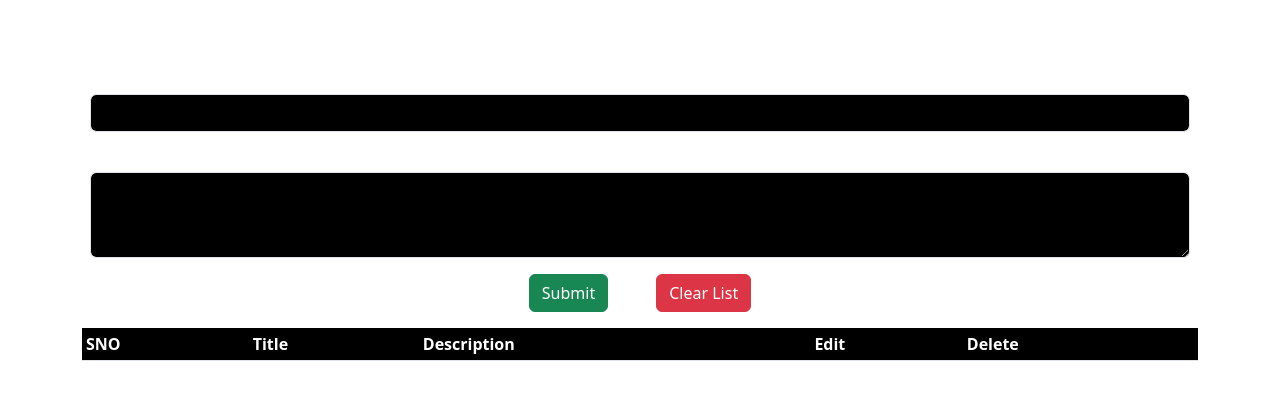
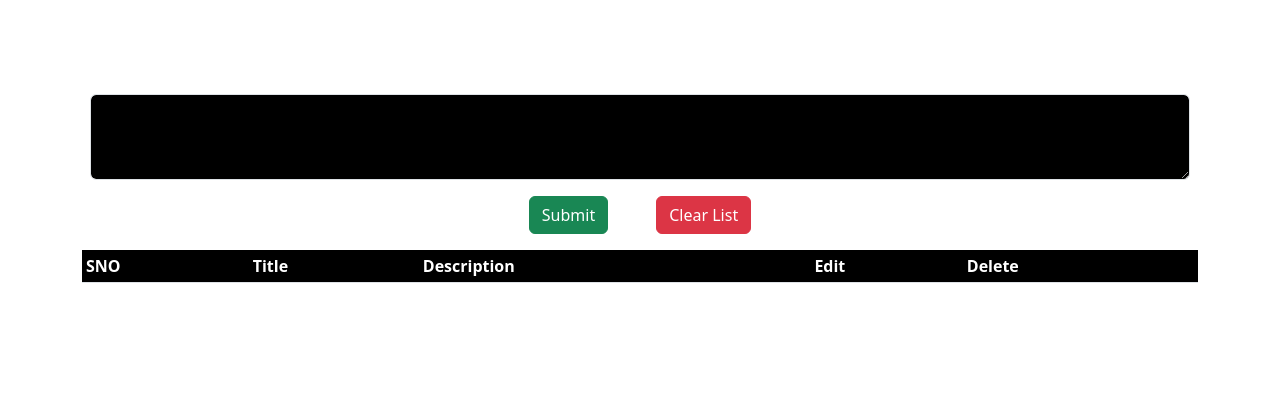
Before and after one commit to Anant-Padhiyar/TODOs-List, a Next.js app: page /Components/Homepage in a window 1280 px wide. Shown: the top 400 px of the page. Built offline with nearby package versions, Linux system fonts and the light colour scheme.

Commit message:
Set single field

```diff
--- a/pages/Components/Homepage.jsx
+++ b/pages/Components/Homepage.jsx
@@ -82,6 +82,8 @@ update();
 TODOs List
 </h2>
 
+        {/* <Link href={`./ProductEdit?Modal=${product.Modal}&Price=${product.Price}`}>
+
 <div className="mb-2 mx-2">
 <label htmlFor="title" className="form-label">
 TODO Title
@@ -89,10 +91,11 @@ TODO Title
 <input type="text" className="form-control" id="title" value={Title} onChange={handleTitleChange}
 style={{ backgroundColor: mode === 'light' ? 'white' : 'black', color: mode === 'light' ? 'black' : 'white' }}/>
 </div>
+*/}
 
 <div className="mb-3 mx-2">
 <label htmlFor="desc" className="form-label">
-TODO Description
+Set Todos
 </label>
 <textarea className="form-control" id="desc" rows="3" value={Desc} onChange={handleDescChange}
 style={{ backgroundColor: mode === 'light' ? 'white' : 'black', color: mode === 'light' ? 'black' : 'white' }}></textarea>
```
